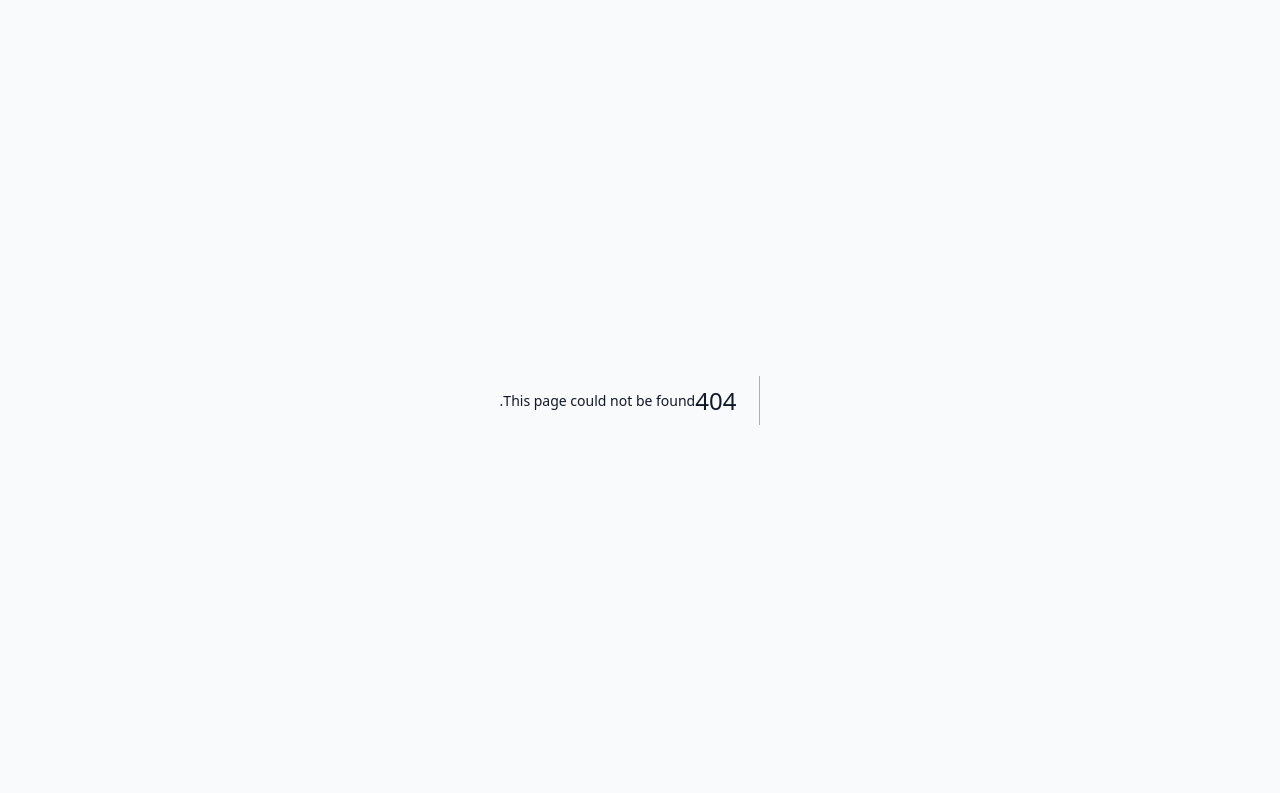
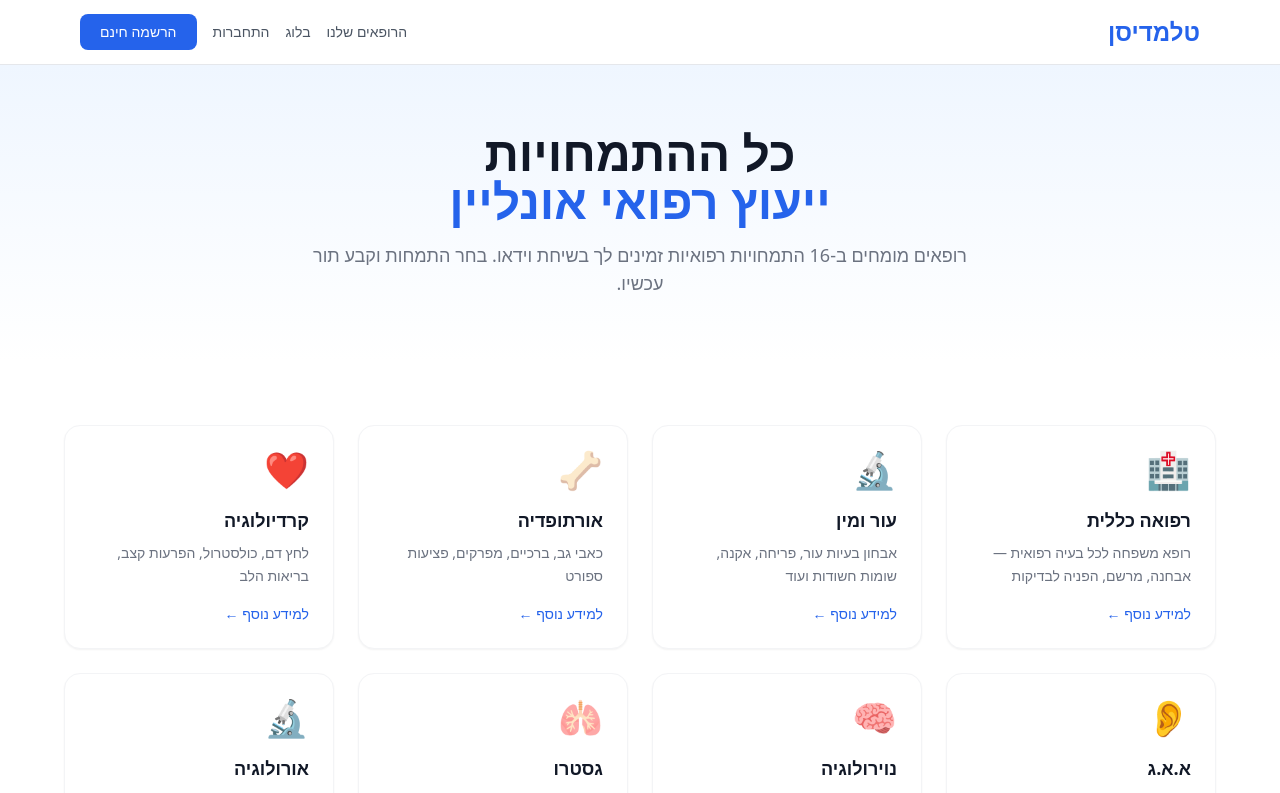
Before and after one commit to fadyzar/Medical, a Next.js app: page /specialties in a window 1280 px wide. Before the commit this address had no page. Shown: the top 793 px of the page. Built offline with nearby package versions, Linux system fonts and the light colour scheme; no server answers.

Commit message:
Add specialties listing page at /specialties
Grid layout of all 16 medical specialties with icons, descriptions,
and links to individual specialty pages. Includes SEO metadata and
CTA section.

Co-Authored-By: Claude Opus 4.6 <noreply@anthropic.com>

```diff
--- /dev/null
+++ b/app/specialties/page.tsx
@@ -0,0 +1,138 @@
+import type { Metadata } from 'next'
+import Link from 'next/link'
+import { SPECIALTIES } from '@/lib/utils'
+
+const BASE_URL = process.env.NEXT_PUBLIC_APP_URL || 'https://your-domain.co.il'
+
+export const metadata: Metadata = {
+  title: 'התמחויות רפואיות — ייעוץ אונליין | טלמדיסן',
+  description: 'ייעוץ רפואי אונליין בכל ההתמחויות: רפואה כללית, עור, אורתופדיה, קרדיולוגיה, נוירולוגיה, פסיכיאטריה ועוד. רופאים מומחים בשיחת וידאו.',
+  keywords: ['התמחויות רפואיות', 'ייעוץ אונליין', 'רופא מומחה', 'טלמדיסן', 'שיחת וידאו'],
+  openGraph: {
+    title: 'התמחויות רפואיות — ייעוץ אונליין | טלמדיסן',
+    description: 'ייעוץ רפואי אונליין בכל ההתמחויות. רופאים מומחים בשיחת וידאו.',
+    type: 'website',
+    locale: 'he_IL',
+    url: `${BASE_URL}/specialties`,
+  },
+  alternates: { canonical: `${BASE_URL}/specialties` },
+}
+
+const SPECIALTY_DETAILS: Record<string, { icon: string; description: string }> = {
+  general: { icon: '🏥', description: 'רופא משפחה לכל בעיה רפואית — אבחנה, מרשם, הפניה לבדיקות' },
+  dermatology: { icon: '🔬', description: 'אבחון בעיות עור, פריחה, אקנה, שומות חשודות ועוד' },
+  orthopedics: { icon: '🦴', description: 'כאבי גב, ברכיים, מפרקים, פציעות ספורט' },
+  cardiology: { icon: '❤️', description: 'לחץ דם, כולסטרול, הפרעות קצב, בריאות הלב' },
+  ent: { icon: '👂', description: 'כאבי אוזניים, סחרחורת, נחירות, בעיות שמיעה' },
+  neurology: { icon: '🧠', description: 'כאבי ראש, מיגרנה, נימול, סחרחורת, בעיות זיכרון' },
+  gastro: { icon: '🫁', description: 'כאבי בטן, צרבת, בעיות עיכול, IBS' },
+  urology: { icon: '🔬', description: 'בעיות במערכת השתן, דלקות, אבנים בכליות' },
+  gynecology: { icon: '👩‍⚕️', description: 'בעיות מחזור, הריון, גיל המעבר, בריאות האישה' },
+  ophthalmology: { icon: '👁️', description: 'בעיות ראייה, עיניים יבשות, אדמומיות, גלאוקומה' },
+  psychiatry: { icon: '🧠', description: 'חרדה, דיכאון, הפרעות שינה, ADHD' },
+  endocrinology: { icon: '⚕️', description: 'סוכרת, בלוטת תריס, הפרעות הורמונליות' },
+  pulmonology: { icon: '🫁', description: 'אסתמה, קוצר נשימה, שיעול כרוני, COPD' },
+  pediatrics: { icon: '👶', description: 'חום, שיעול, פריחה, בעיות התנהגות אצל ילדים' },
+  pain: { icon: '💊', description: 'כאב כרוני, פיברומיאלגיה, כאבי עצבים' },
+  oncology: { icon: '🔬', description: 'חוות דעת שנייה, מעקב אחרי טיפול, פענוח בדיקות' },
+}
+
+export default function SpecialtiesPage() {
+  return (
+    <div className="min-h-screen bg-white" dir="rtl">
+      {/* Nav */}
+      <nav className="sticky top-0 z-50 bg-white/80 backdrop-blur-md border-b">
+        <div className="max-w-6xl mx-auto px-4 h-16 flex items-center justify-between">
+          <Link href="/" className="text-2xl font-black text-blue-600">טלמדיסן</Link>
+          <div className="flex items-center gap-4">
+            <Link href="/doctors" className="text-sm text-gray-600 hover:text-gray-900">הרופאים שלנו</Link>
+            <Link href="/blog" className="text-sm text-gray-600 hover:text-gray-900">בלוג</Link>
+            <Link href="/auth/login" className="text-sm text-gray-600 hover:text-gray-900">התחברות</Link>
+            <Link href="/auth/register" className="bg-blue-600 text-white px-5 py-2 rounded-lg text-sm font-medium hover:bg-blue-700 transition-colors">הרשמה חינם</Link>
+          </div>
+        </div>
+      </nav>
+
+      {/* Hero */}
+      <section className="py-16 px-4 bg-gradient-to-b from-blue-50 to-white">
+        <div className="max-w-4xl mx-auto text-center">
+          <h1 className="text-4xl md:text-5xl font-black text-gray-900 mb-4">
+            כל ההתמחויות
+            <br />
+            <span className="text-blue-600">ייעוץ רפואי אונליין</span>
+          </h1>
+          <p className="text-lg text-gray-500 max-w-2xl mx-auto">
+            רופאים מומחים ב-16 התמחויות רפואיות זמינים לך בשיחת וידאו. בחר התמחות וקבע תור עכשיו.
+          </p>
+        </div>
+      </section>
+
+      {/* Specialties Grid */}
+      <section className="py-16 px-4">
+        <div className="max-w-6xl mx-auto">
+          <div className="grid grid-cols-1 sm:grid-cols-2 lg:grid-cols-3 xl:grid-cols-4 gap-6">
+            {SPECIALTIES.map(s => {
+              const details = SPECIALTY_DETAILS[s.id]
+              return (
+                <Link
+                  key={s.id}
+                  href={`/specialties/${s.id}`}
+                  className="group bg-white rounded-2xl border border-gray-100 shadow-sm p-6 hover:shadow-lg hover:border-blue-200 transition-all"
+                >
+                  <div className="text-4xl mb-4" aria-hidden="true">{details?.icon || '🩺'}</div>
+                  <h2 className="text-lg font-bold text-gray-900 group-hover:text-blue-600 transition-colors">{s.label}</h2>
+                  <p className="text-sm text-gray-500 mt-2 leading-relaxed">{details?.description || 'ייעוץ רפואי אונליין עם מומחים'}</p>
+                  <div className="mt-4 text-sm font-medium text-blue-600 group-hover:underline">
+                    למידע נוסף ←
+                  </div>
+                </Link>
+              )
+            })}
+          </div>
+        </div>
+      </section>
+
+      {/* CTA */}
+      <section className="py-16 px-4 bg-blue-600">
+        <div className="max-w-4xl mx-auto text-center text-white">
+          <h2 className="text-3xl font-black mb-4">לא בטוח לאיזה מומחה לפנות?</h2>
+          <p className="text-blue-100 mb-8 text-lg">קבע תור לרופא כללי והוא יכוון אותך להתמחות המתאימה</p>
+          <Link href="/auth/register" className="bg-white text-blue-600 px-8 py-4 rounded-xl text-lg font-bold hover:bg-blue-50 transition-colors inline-block">
+            קבע תור עכשיו
+          </Link>
+        </div>
+      </section>
+
+      {/* Footer */}
+      <footer className="py-12 px-4 bg-gray-900 text-gray-400">
+        <div className="max-w-6xl mx-auto grid grid-cols-2 md:grid-cols-4 gap-8 text-sm">
+          <div>
+            <h5 className="font-bold text-white mb-3">טלמדיסן</h5>
+            <p>פלטפורמת ייעוץ רפואי אונליין מתקדמת</p>
+          </div>
+          <div>
+            <h5 className="font-bold text-white mb-3">התמחויות</h5>
+            {SPECIALTIES.slice(0, 5).map(s => (
+              <p key={s.id}><Link href={`/specialties/${s.id}`} className="hover:text-white">{s.label}</Link></p>
+            ))}
+          </div>
+          <div>
+            <h5 className="font-bold text-white mb-3">קישורים</h5>
+            <p><Link href="/doctors" className="hover:text-white">הרופאים שלנו</Link></p>
+            <p><Link href="/auth/register" className="hover:text-white">הרשמה</Link></p>
+            <p><Link href="/auth/login" className="hover:text-white">התחברות</Link></p>
+          </div>
+          <div>
+            <h5 className="font-bold text-white mb-3">משפטי</h5>
+            <p><Link href="/terms" className="hover:text-white">תנאי שימוש</Link></p>
+            <p><Link href="/privacy" className="hover:text-white">מדיניות פרטיות</Link></p>
+            <p><Link href="/accessibility" className="hover:text-white">נגישות</Link></p>
+          </div>
+        </div>
+        <div className="max-w-6xl mx-auto mt-8 pt-8 border-t border-gray-800 text-center text-xs">
+          &copy; {new Date().getFullYear()} טלמדיסן. כל הזכויות שמורות.
+        </div>
+      </footer>
+    </div>
+  )
+}
```
